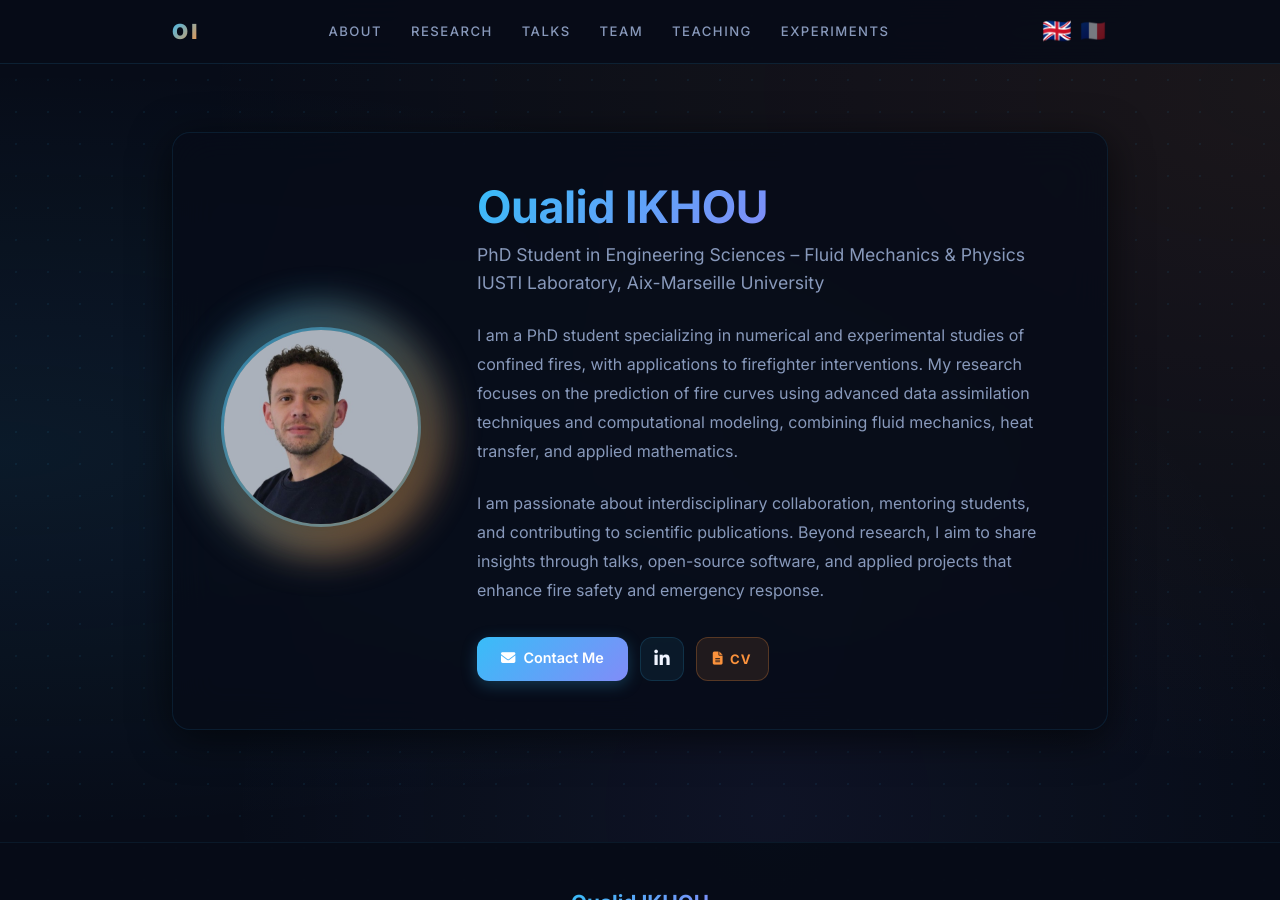
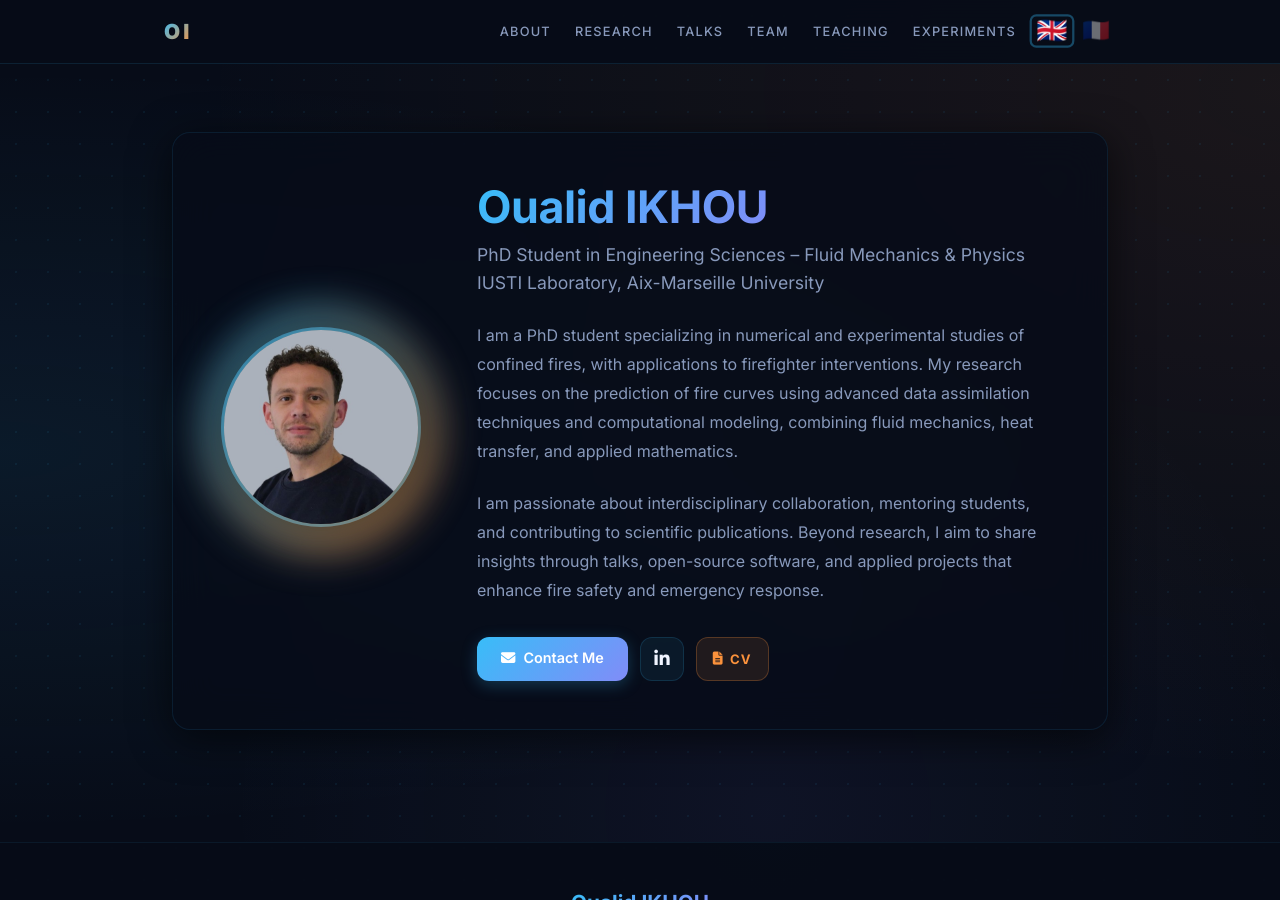
Before and after one commit to oualidikhou/oualidikhou.github.io, a Jekyll site: the page built from index.md, in a window 1280 px wide and 900 px high. Built offline with Jekyll 4.4.1, drawn with Linux system fonts in a browser that asks for light colours.

Commit message:
Add files via upload

```diff
--- a/_layouts/default.html
+++ b/_layouts/default.html
@@ -18,16 +18,16 @@
 
   <nav id="navbar">
     <div class="nav-container">
+
+      <!-- Logo -->
       <div class="nav-logo">
         <a href="{{ site.baseurl }}/">OI</a>
       </div>
 
-      <!-- Hamburger (mobile) -->
-      <button class="nav-hamburger" id="nav-hamburger" aria-label="Toggle menu">
-        <span></span><span></span><span></span>
-      </button>
+      <!-- Right side: menu + lang + hamburger grouped together -->
+      <div class="nav-right">
 
-      <!-- Links -->
+        <!-- Links (hidden on mobile, shown in dropdown) -->
         <ul id="nav-menu">
           <li><a href="{{ site.baseurl }}/about.html"       data-i18n="nav.about">About</a></li>
           <li><a href="{{ site.baseurl }}/research.html"    data-i18n="nav.research">Research</a></li>
@@ -37,10 +37,17 @@
           <li><a href="{{ site.baseurl }}/experiments.html" data-i18n="nav.experiments">Experiments</a></li>
         </ul>
 
-      <!-- Language switcher -->
+        <!-- Language switcher (always visible) -->
         <div class="lang-switcher">
-        <button class="lang-btn active" data-lang="en" title="English">🇬🇧</button>
-        <button class="lang-btn"        data-lang="fr" title="Français">🇫🇷</button>
+          <button class="lang-btn active" data-lang="en" title="English">&#127468;&#127463;</button>
+          <button class="lang-btn"        data-lang="fr" title="Français">&#127467;&#127479;</button>
+        </div>
+
+        <!-- Hamburger (mobile only) -->
+        <button class="nav-hamburger" id="nav-hamburger" aria-label="Toggle menu">
+          <span></span><span></span><span></span>
+        </button>
+
       </div>
     </div>
   </nav>
--- a/assets/css/style.css
+++ b/assets/css/style.css
@@ -96,7 +96,7 @@
   position: fixed;
   top: 0; left: 0; right: 0;
   z-index: 1000;
-  background: rgba(7, 12, 24, 0.9);
+  background: rgba(7, 12, 24, 0.95);
   backdrop-filter: blur(20px);
   -webkit-backdrop-filter: blur(20px);
   border-bottom: 1px solid rgba(56, 189, 248, 0.12);
@@ -106,16 +106,18 @@
 .nav-container {
   max-width: var(--max-width);
   margin: 0 auto;
-  padding: 0 2rem;
+  padding: 0 1.5rem;
   display: flex;
   justify-content: space-between;
   align-items: center;
+  gap: 1rem;
 }
 
 .nav-logo {
   font-size: 1.3rem;
   font-weight: 900;
   letter-spacing: 3px;
+  flex-shrink: 0;
 }
 
 .nav-logo a {
@@ -125,23 +127,30 @@
   background-clip: text;
 }
 
+/* Right-side group */
+.nav-right {
+  display: flex;
+  align-items: center;
+  gap: 1rem;
+}
+
 nav ul {
   list-style: none;
   display: flex;
-  gap: 1.8rem;
-  flex-wrap: wrap;
-  justify-content: flex-end;
+  gap: 1.5rem;
+  align-items: center;
 }
 
 nav ul li a {
   color: var(--text-secondary);
   font-weight: 500;
-  font-size: 0.82rem;
+  font-size: 0.8rem;
   text-transform: uppercase;
-  letter-spacing: 1.5px;
+  letter-spacing: 1.2px;
   position: relative;
   padding: 0.4rem 0;
   transition: color var(--transition-fast);
+  white-space: nowrap;
 }
 
 nav ul li a::after {
@@ -598,17 +607,16 @@
 .nav-hamburger {
   display: none;
   flex-direction: column;
-  justify-content: center;
-  gap: 5px;
-  width: 40px;
-  height: 40px;
-  background: none;
+  justify-content: space-between;
+  width: 38px;
+  height: 38px;
+  background: rgba(56,189,248,0.06);
   border: 1px solid rgba(56,189,248,0.2);
   border-radius: 10px;
   cursor: pointer;
-  padding: 8px;
-  z-index: 1001;
-  transition: border-color var(--transition-fast);
+  padding: 10px 9px;
+  flex-shrink: 0;
+  transition: background var(--transition-fast), border-color var(--transition-fast);
 }
 
 .nav-hamburger span {
@@ -617,86 +625,88 @@
   height: 2px;
   background: var(--text-primary);
   border-radius: 2px;
-  transition: all 0.3s ease;
+  transition: all 0.28s ease;
   transform-origin: center;
 }
 
 .nav-hamburger:hover {
+  background: rgba(56,189,248,0.12);
   border-color: var(--accent-sky);
 }
 
-/* Hamburger → X animation */
-.nav-hamburger.active span:nth-child(1) {
-  transform: translateY(7px) rotate(45deg);
-}
-.nav-hamburger.active span:nth-child(2) {
-  opacity: 0;
-  transform: scaleX(0);
-}
-.nav-hamburger.active span:nth-child(3) {
-  transform: translateY(-7px) rotate(-45deg);
-}
+/* ≡ → ✕ */
+.nav-hamburger.active span:nth-child(1) { transform: translateY(6px) rotate(45deg);  }
+.nav-hamburger.active span:nth-child(2) { opacity: 0; transform: scaleX(0);          }
+.nav-hamburger.active span:nth-child(3) { transform: translateY(-6px) rotate(-45deg); }
 
-/* Language switcher */
+/* ==============================
+   Language Switcher
+============================== */
 .lang-switcher {
   display: flex;
   align-items: center;
-  gap: 0.4rem;
-  margin-left: 1.5rem;
+  gap: 4px;
+  flex-shrink: 0;
 }
 
 .lang-btn {
   background: none;
-  border: none;
+  border: 2px solid transparent;
+  border-radius: 6px;
   cursor: pointer;
-  font-size: 1.3rem;
+  font-size: 1.4rem;
   line-height: 1;
-  opacity: 0.45;
-  transition: opacity var(--transition-fast), transform var(--transition-fast);
-  padding: 2px;
+  opacity: 0.4;
+  padding: 2px 4px;
+  transition: opacity var(--transition-fast), transform var(--transition-fast), border-color var(--transition-fast);
 }
 
-.lang-btn:hover     { opacity: 0.8; transform: scale(1.15); }
-.lang-btn.active    { opacity: 1;   transform: scale(1.15); }
+.lang-btn:hover  { opacity: 0.75; transform: scale(1.1); }
+.lang-btn.active { opacity: 1; transform: scale(1.12); border-color: rgba(56,189,248,0.35); }
 
 /* ==============================
    Responsive — Mobile
 ============================== */
 @media (max-width: 768px) {
 
-  /* Show hamburger, hide inline nav */
+  /* Show hamburger */
   .nav-hamburger { display: flex; }
 
+  /* Hide nav links inline, show as dropdown */
   nav ul {
     display: none;
-    position: absolute;
-    top: 100%;
+    position: fixed;
+    top: 58px; /* height of nav bar */
     left: 0;
     right: 0;
     flex-direction: column;
     background: rgba(7, 12, 24, 0.98);
-    backdrop-filter: blur(20px);
-    border-top: 1px solid rgba(56,189,248,0.12);
-    border-bottom: 1px solid rgba(56,189,248,0.12);
-    padding: 1rem 0;
+    backdrop-filter: blur(24px);
+    -webkit-backdrop-filter: blur(24px);
+    border-bottom: 1px solid rgba(56,189,248,0.15);
+    padding: 0.5rem 0 1rem;
     gap: 0;
+    z-index: 999;
   }
 
   nav ul.open { display: flex; }
 
   nav ul li a {
     display: block;
-    padding: 0.9rem 2rem;
-    font-size: 0.9rem;
+    padding: 1rem 2rem;
+    font-size: 0.95rem;
     letter-spacing: 1px;
     border-bottom: 1px solid rgba(255,255,255,0.04);
+    color: var(--text-secondary);
   }
 
+  nav ul li a:hover { color: var(--text-primary); background: rgba(56,189,248,0.04); }
   nav ul li:last-child a { border-bottom: none; }
-
   nav ul li a::after { display: none; }
 
-  .lang-switcher { margin-left: 0.5rem; }
+  /* Reduce nav padding */
+  nav { padding: 0.7rem 0; }
+  .nav-container { padding: 0 1rem; gap: 0.6rem; }
 
   /* Hero */
   .hero-wrapper {
@@ -705,29 +715,35 @@
     gap: 2rem;
   }
 
-  .hero-title    { font-size: 2rem; }
-  .hero-subtitle { font-size: 1rem; }
+  .hero-title    { font-size: 1.9rem; }
+  .hero-subtitle { font-size: 0.95rem; }
+  .hero-bio      { font-size: 0.95rem; }
 
-  .profile-image-container { flex: 0 0 160px; }
-  .profile-image { width: 160px; height: 160px; }
+  .profile-image-container { flex: 0 0 150px; }
+  .profile-image { width: 150px; height: 150px; }
 
-  .social-links  { justify-content: center; }
+  .social-links { justify-content: center; }
 
   /* Sections */
-  section { padding: 1.8rem 1.2rem; }
+  section { padding: 1.6rem 1.1rem; }
+  main    { padding: 0.8rem; margin-top: 75px; }
 
-  main { padding: 1rem; margin-top: 80px; }
-
-  /* CV Modal — full screen on mobile */
-  .cv-modal-overlay { padding: 0; align-items: flex-end; }
+  /* CV Modal — slide up from bottom on mobile */
+  .cv-modal-overlay {
+    padding: 0;
+    align-items: flex-end;
+  }
 
   .cv-modal-box {
-    border-radius: 18px 18px 0 0;
-    max-height: 92vh;
+    border-radius: 20px 20px 0 0;
+    max-height: 90vh;
   }
 
-  .cv-modal-body iframe { min-height: 65vh; }
+  .cv-modal-body iframe { min-height: 60vh; }
 
   /* Footer */
-  footer { padding: 2rem 1.2rem; }
+  footer { padding: 2rem 1rem; font-size: 0.9rem; }
+
+  /* Scroll to top — avoid overlap with content */
+  #scroll-top { bottom: 1.2rem; right: 1.2rem; }
 }
```
Lines whose indentation alone changed are shown as unchanged.
